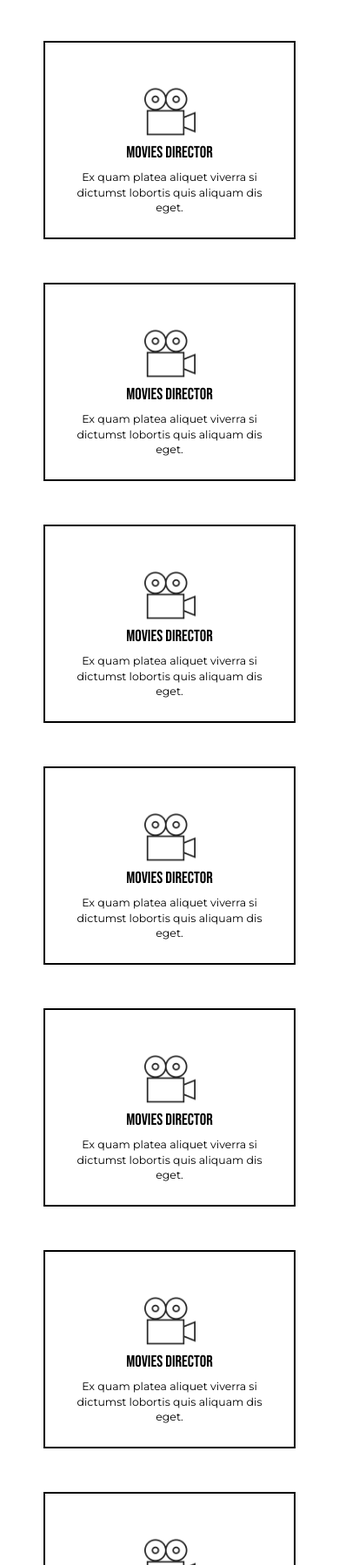
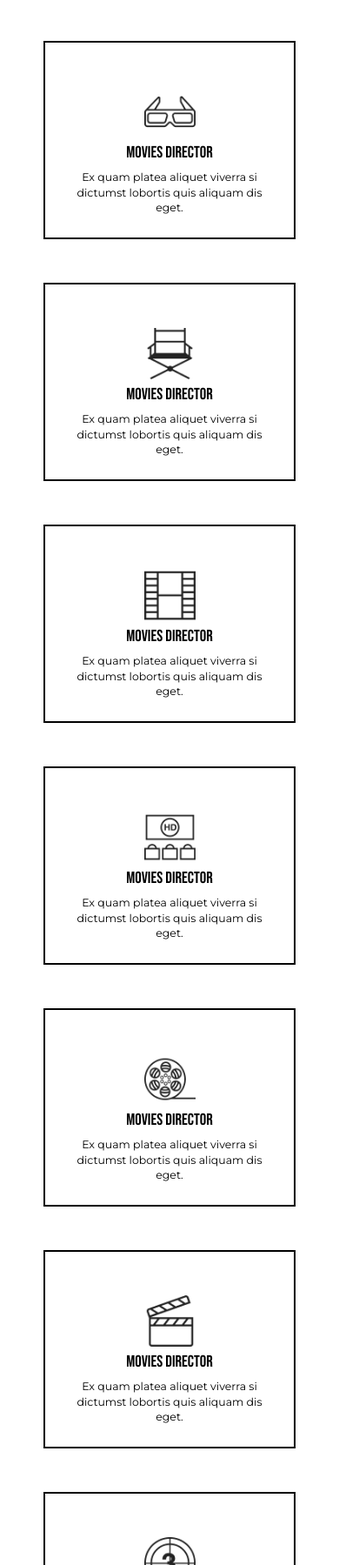
Before and after one commit to ronymia/jhaka-naka-productio, a plain HTML site: page index.html in a window 390 px wide. Shown: the part 4777-6576 px from the top of the page at 87% size. Drawn offline with nearby package versions, Linux system fonts and the light colour scheme.

Commit message:
site full responsive

```diff
--- a/index.html
+++ b/index.html
@@ -38,9 +38,9 @@
         <nav class="w-4/5 h-full flex justify-between items-center">
             <h1 class=" text-5xl">Jhaka Naka Production</h1>
             <ul class="flex gap-x-5 text-3xl hidden md:flex">
-                <li>About Us</li>
-                <li>Our Movies</li>
-                <li>Services</li>
+                <li class="cursor-pointer">Our Movies</li>
+                <li class="cursor-pointer">About Us</li>
+                <li class="cursor-pointer">Services</li>
             </ul>
         </nav>
     </header>
@@ -197,7 +197,7 @@
                 <!-- 2nd  -->
                 <Div class="h-full w-full text-center leading-6 border-2 border-black p-10">
                     <div class="flex justify-center items-center pt-10">
-                        <img width="25%" src="./images/icons/camera.png" alt="">
+                        <img width="25%" src="./images/icons/3d-glasss.png" alt="">
                     </div>
                     <h1 class="font-bebas text-3xl my-3">movies director</h1>
                     <p class="text-xl">
@@ -207,7 +207,7 @@
                 <!-- 3rd  -->
                 <Div class="h-full w-full text-center leading-6 border-2 border-black p-10">
                     <div class="flex justify-center items-center pt-10">
-                        <img width="25%" src="./images/icons/camera.png" alt="">
+                        <img width="25%" src="./images/icons/director-chair.png" alt="">
                     </div>
                     <h1 class="font-bebas text-3xl my-3">movies director</h1>
                     <p class="text-xl">
@@ -217,7 +217,7 @@
                 <!-- 4th  -->
                 <Div class="h-full w-full text-center leading-6 border-2 border-black p-10">
                     <div class="flex justify-center items-center pt-10">
-                        <img width="25%" src="./images/icons/camera.png" alt="">
+                        <img width="25%" src="./images/icons/film.png" alt="">
                     </div>
                     <h1 class="font-bebas text-3xl my-3">movies director</h1>
                     <p class="text-xl">
@@ -227,7 +227,7 @@
                 <!-- 5th  -->
                 <Div class="h-full w-full text-center leading-6 border-2 border-black p-10">
                     <div class="flex justify-center items-center pt-10">
-                        <img width="25%" src="./images/icons/camera.png" alt="">
+                        <img width="25%" src="./images/icons/theater.png" alt="">
                     </div>
                     <h1 class="font-bebas text-3xl my-3">movies director</h1>
                     <p class="text-xl">
@@ -237,7 +237,7 @@
                 <!-- 6th  -->
                 <Div class="h-full w-full text-center leading-6 border-2 border-black p-10">
                     <div class="flex justify-center items-center pt-10">
-                        <img width="25%" src="./images/icons/camera.png" alt="">
+                        <img width="25%" src="./images/icons/rim.png" alt="">
                     </div>
                     <h1 class="font-bebas text-3xl my-3">movies director</h1>
                     <p class="text-xl">
@@ -247,7 +247,7 @@
                 <!-- 7th  -->
                 <Div class="h-full w-full text-center leading-6 border-2 border-black p-10">
                     <div class="flex justify-center items-center pt-10">
-                        <img width="25%" src="./images/icons/camera.png" alt="">
+                        <img width="25%" src="./images/icons/cut-board.png" alt="">
                     </div>
                     <h1 class="font-bebas text-3xl my-3">movies director</h1>
                     <p class="text-xl">
@@ -257,7 +257,7 @@
                 <!-- 8th  -->
                 <Div class="h-full w-full text-center leading-6 border-2 border-black p-10">
                     <div class="flex justify-center items-center pt-10">
-                        <img width="25%" src="./images/icons/camera.png" alt="">
+                        <img width="25%" src="./images/icons/count-down.png" alt="">
                     </div>
                     <h1 class="font-bebas text-3xl my-3">movies director</h1>
                     <p class="text-xl">
```
